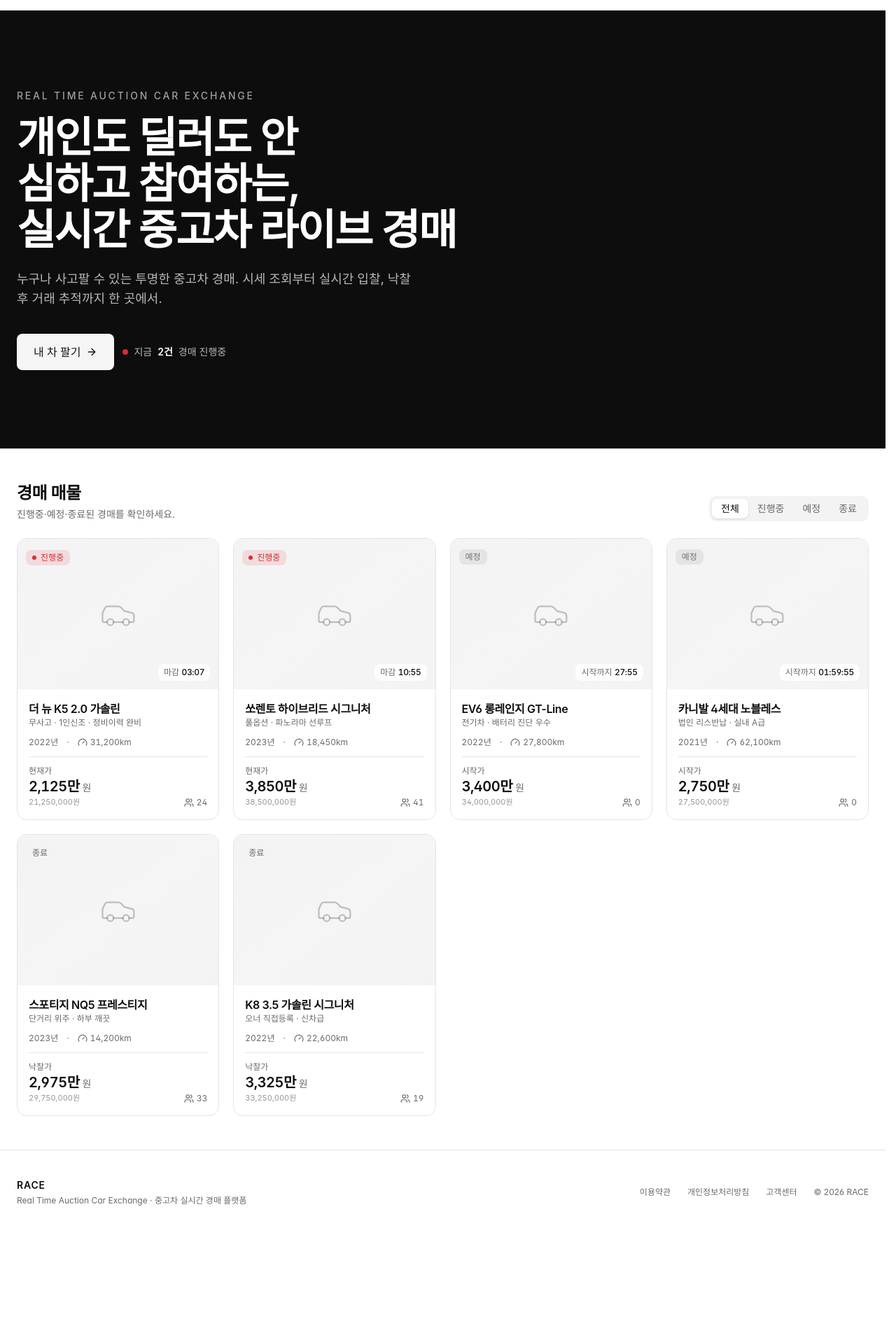
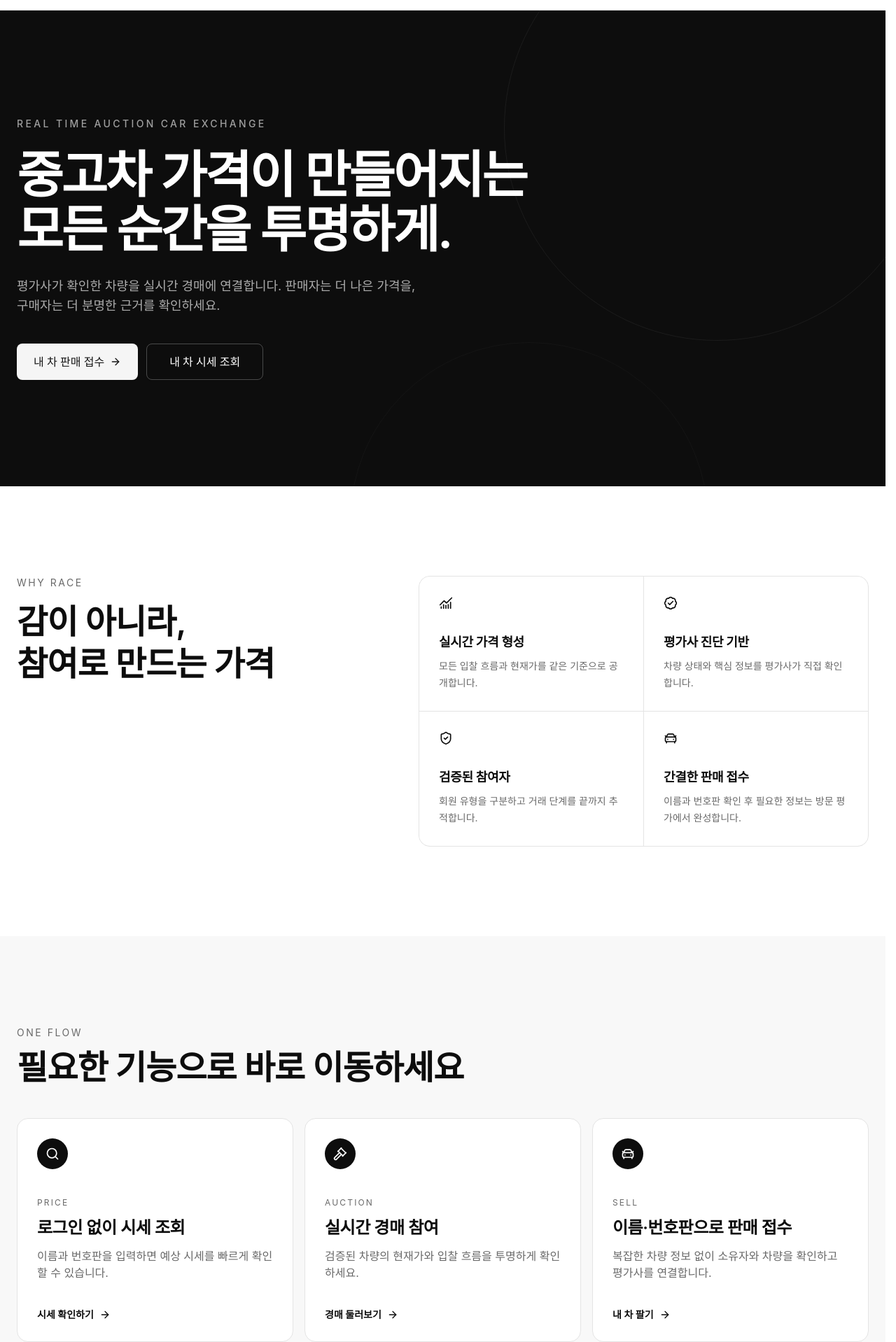
Before and after one commit to softeerbootcamp-8th/WEB-Team1-F1, a React (Vite) app in the folder frontend/: page / in a window 1280 px wide. Shown: the part 50-1968 px from the top of the page at 70% size. Before the commit the page ends 1814 px from the top, so only its background shows below. Built offline with nearby package versions, Linux system fonts and the light colour scheme; a web font is replaced by a local one.

Commit message:
feat: build landing home and simplify sell flow (#34) (#39)

```diff
--- a/frontend/src/app/router.tsx
+++ b/frontend/src/app/router.tsx
@@ -4,6 +4,7 @@ import { AppLayout } from '@/components/layout/app-layout'
 import { EmptyState } from '@/components/common/empty-state'
 import { Button } from '@/components/ui/button'
 import { HomePage } from '@/features/auctions/pages/home-page'
+import { AuctionsPage } from '@/features/auctions/pages/auctions-page'
 import { AuctionRoomPage } from '@/features/auction-room/pages/auction-room-page'
 import { SellPage } from '@/features/sell/pages/sell-page'
 import { EvaluatorConnectionPage } from '@/features/sell/pages/evaluator-connection-page'
@@ -22,8 +23,9 @@ export function AppRouter() {
       {/* 기본 레이아웃(헤더/푸터) */}
       <Route element={<AppLayout />}>
         <Route path="/" element={<HomePage />} />
+        <Route path="/quote" element={<PriceQuotePage />} />
+        <Route path="/auctions" element={<AuctionsPage />} />
         <Route path="/auctions/:id" element={<AuctionRoomPage />} />
-        <Route path="/quote" element={<PriceQuotePage />} />
         <Route path="/sell" element={<SellPage />} />
         <Route path="/sell/evaluator" element={<EvaluatorConnectionPage />} />
         <Route path="/mypage" element={<MyPage />} />
--- a/frontend/src/components/layout/header.tsx
+++ b/frontend/src/components/layout/header.tsx
@@ -22,6 +22,7 @@ import { ROLE_LABEL, useAuth } from '@/features/auth/auth-context'
 const NAV = [
   { to: '/', label: '홈', end: true },
   { to: '/quote', label: '시세조회' },
+  { to: '/auctions', label: '경매 목록' },
   { to: '/sell', label: '내차 팔기' },
   { to: '/mypage', label: '마이페이지' },
 ]
--- a/frontend/src/features/auctions/components/auction-card.tsx
+++ b/frontend/src/features/auctions/components/auction-card.tsx
@@ -2,6 +2,7 @@ import { Link } from 'react-router-dom'
 import { Gauge, Users } from 'lucide-react'
 
 import { Card } from '@/components/ui/card'
+import { Badge } from '@/components/ui/badge'
 import { CarThumb } from '@/components/common/car-thumb'
 import { StatusBadge } from '@/components/common/status-badge'
 import { Countdown } from '@/components/common/countdown'
@@ -15,6 +16,8 @@ interface AuctionCardProps {
 /** 홈 리스트의 경매 카드. 썸네일·차종·현재가/시작가·남은시간. */
 export function AuctionCard({ auction }: AuctionCardProps) {
   const { car, status } = auction
+  const evaluationKeyword =
+    auction.evaluationKeywords[auction.id % auction.evaluationKeywords.length]
   const isLive = status === 'LIVE'
   const priceLabel = isLive ? '현재가' : status === 'ENDED' ? '낙찰가' : '시작가'
   const price = isLive || status === 'ENDED' ? auction.currentPrice : auction.startPrice
@@ -51,9 +54,9 @@ export function AuctionCard({ auction }: AuctionCardProps) {
           <Link to={`/auctions/${auction.id}`}>
             <h3 className="truncate font-semibold tracking-tight">{car.name}</h3>
           </Link>
-          <p className="text-muted-foreground truncate text-xs">
-            {auction.title}
-          </p>
+          <Badge variant="secondary" className="font-normal">
+            평가사 한줄평 · {evaluationKeyword}
+          </Badge>
         </div>
 
         <dl className="text-muted-foreground flex flex-wrap items-center gap-x-3 gap-y-1 text-xs">
@@ -82,7 +85,7 @@ export function AuctionCard({ auction }: AuctionCardProps) {
           </div>
           <div className="text-muted-foreground flex items-center gap-1 text-xs">
             <Users className="size-3.5" />
-            <span className="tabular">{auction.bidCount}</span>
+            <span className="tabular">입찰자 {auction.participantCount}명</span>
           </div>
         </div>
       </div>
--- a/frontend/src/features/auctions/mock.ts
+++ b/frontend/src/features/auctions/mock.ts
@@ -30,6 +30,8 @@ export const MOCK_AUCTIONS: AuctionCard[] = [
     startPrice: 18_000_000,
     currentPrice: 21_250_000,
     bidCount: 24,
+    participantCount: 9,
+    evaluationKeywords: ['무사고', '1인 신조', '정비 이력 완비'],
     startAt: iso(-40 * min),
     endAt: iso(3 * min + 12_000),
   },
@@ -53,6 +55,8 @@ export const MOCK_AUCTIONS: AuctionCard[] = [
     startPrice: 32_000_000,
     currentPrice: 38_500_000,
     bidCount: 41,
+    participantCount: 14,
+    evaluationKeywords: ['풀옵션', '골격 이상 없음', '실내 상태 우수'],
     startAt: iso(-25 * min),
     endAt: iso(11 * min),
   },
@@ -76,6 +80,8 @@ export const MOCK_AUCTIONS: AuctionCard[] = [
     startPrice: 34_000_000,
     currentPrice: 34_000_000,
     bidCount: 0,
+    participantCount: 6,
+    evaluationKeywords: ['배터리 진단 우수', '무사고', '짧은 주행거리'],
     startAt: iso(28 * min),
     endAt: iso(28 * min + hour),
   },
@@ -99,6 +105,8 @@ export const MOCK_AUCTIONS: AuctionCard[] = [
     startPrice: 27_500_000,
     currentPrice: 27_500_000,
     bidCount: 0,
+    participantCount: 4,
+    evaluationKeywords: ['실내 A급', '정비 완료', '주요 옵션 다수'],
     startAt: iso(2 * hour),
     endAt: iso(3 * hour),
   },
@@ -122,6 +130,8 @@ export const MOCK_AUCTIONS: AuctionCard[] = [
     startPrice: 25_000_000,
     currentPrice: 29_750_000,
     bidCount: 33,
+    participantCount: 11,
+    evaluationKeywords: ['하부 상태 우수', '짧은 주행거리', '비흡연 차량'],
     startAt: iso(-3 * hour),
     endAt: iso(-30 * min),
   },
@@ -145,6 +155,8 @@ export const MOCK_AUCTIONS: AuctionCard[] = [
     startPrice: 30_000_000,
     currentPrice: 33_250_000,
     bidCount: 19,
+    participantCount: 8,
+    evaluationKeywords: ['신차급', '무사고', '1인 신조'],
     startAt: iso(-5 * hour),
     endAt: iso(-2 * hour),
   },
--- /dev/null
+++ b/frontend/src/features/auctions/pages/auctions-page.tsx
@@ -0,0 +1,67 @@
+import { useMemo, useState } from 'react'
+import { SearchX } from 'lucide-react'
+
+import { Tabs, TabsList, TabsTrigger } from '@/components/ui/tabs'
+import { EmptyState } from '@/components/common/empty-state'
+import { AuctionCard } from '@/features/auctions/components/auction-card'
+import { MOCK_AUCTIONS } from '@/features/auctions/mock'
+import type { AuctionStatus } from '@/types/domain'
+
+type Filter = 'ALL' | AuctionStatus
+
+const FILTERS: { value: Filter; label: string }[] = [
+  { value: 'ALL', label: '전체' },
+  { value: 'LIVE', label: '진행중' },
+  { value: 'SCHEDULED', label: '예정' },
+  { value: 'ENDED', label: '종료' },
+]
+
+export function AuctionsPage() {
+  const [filter, setFilter] = useState<Filter>('ALL')
+  const auctions = useMemo(
+    () =>
+      filter === 'ALL'
+        ? MOCK_AUCTIONS
+        : MOCK_AUCTIONS.filter((auction) => auction.status === filter),
+    [filter],
+  )
+
+  return (
+    <main aria-label="경매 목록" className="mx-auto max-w-7xl px-6 py-12">
+      <header className="mb-8 flex flex-wrap items-end justify-between gap-5">
+        <div>
+          <p className="text-muted-foreground text-sm">LIVE AUCTIONS</p>
+          <h1 className="mt-2 text-3xl font-semibold md:text-4xl">경매 목록</h1>
+          <p className="text-muted-foreground mt-2">
+            평가가 완료된 차량의 실시간 가격 형성 과정을 확인하세요.
+          </p>
+        </div>
+        <Tabs value={filter} onValueChange={(value) => setFilter(value as Filter)}>
+          <TabsList>
+            {FILTERS.map((item) => (
+              <TabsTrigger key={item.value} value={item.value}>
+                {item.label}
+              </TabsTrigger>
+            ))}
+          </TabsList>
+        </Tabs>
+      </header>
+
+      {auctions.length === 0 ? (
+        <EmptyState
+          icon={SearchX}
+          title="해당 상태의 경매가 없습니다"
+          description="다른 필터를 선택해 보세요."
+        />
+      ) : (
+        <ul className="grid grid-cols-1 gap-5 sm:grid-cols-2 lg:grid-cols-3 xl:grid-cols-4">
+          {auctions.map((auction) => (
+            <li key={auction.id}>
+              <AuctionCard auction={auction} />
+            </li>
+          ))}
+        </ul>
+      )}
+    </main>
+  )
+}
--- a/frontend/src/features/auctions/pages/home-page.tsx
+++ b/frontend/src/features/auctions/pages/home-page.tsx
@@ -1,101 +1,211 @@
-import { useMemo, useState } from 'react'
 import { Link } from 'react-router-dom'
-import { ArrowRight, SearchX } from 'lucide-react'
+import {
+  ArrowRight,
+  BadgeCheck,
+  CarFront,
+  ChartNoAxesCombined,
+  Gavel,
+  Search,
+  ShieldCheck,
+} from 'lucide-react'
 
 import { Button } from '@/components/ui/button'
-import { Tabs, TabsList, TabsTrigger } from '@/components/ui/tabs'
-import { EmptyState } from '@/components/common/empty-state'
 import { AuctionCard } from '@/features/auctions/components/auction-card'
 import { MOCK_AUCTIONS } from '@/features/auctions/mock'
-import type { AuctionStatus } from '@/types/domain'
 
-type Filter = 'ALL' | AuctionStatus
-
-const FILTERS: { value: Filter; label: string }[] = [
-  { value: 'ALL', label: '전체' },
-  { value: 'LIVE', label: '진행중' },
-  { value: 'SCHEDULED', label: '예정' },
-  { value: 'ENDED', label: '종료' },
+const FEATURES = [
+  {
+    icon: Search,
+    eyebrow: 'PRICE',
+    title: '로그인 없이 시세 조회',
+    description: '이름과 번호판을 입력하면 예상 시세를 빠르게 확인할 수 있습니다.',
+    to: '/quote',
+    cta: '시세 확인하기',
+  },
+  {
+    icon: Gavel,
+    eyebrow: 'AUCTION',
+    title: '실시간 경매 참여',
+    description: '검증된 차량의 현재가와 입찰 흐름을 투명하게 확인하세요.',
+    to: '/auctions',
+    cta: '경매 둘러보기',
+  },
+  {
+    icon: CarFront,
+    eyebrow: 'SELL',
+    title: '이름·번호판으로 판매 접수',
+    description: '복잡한 차량 정보 없이 소유자와 차량을 확인하고 평가사를 연결합니다.',
+    to: '/sell',
+    cta: '내 차 팔기',
+  },
 ]
 
 export function HomePage() {
-  const [filter, setFilter] = useState<Filter>('ALL')
-
-  const auctions = useMemo(() => {
-    if (filter === 'ALL') return MOCK_AUCTIONS
-    return MOCK_AUCTIONS.filter((a) => a.status === filter)
-  }, [filter])
-
-  const liveCount = MOCK_AUCTIONS.filter((a) => a.status === 'LIVE').length
+  const liveAuctions = MOCK_AUCTIONS.filter(
+    (auction) => auction.status === 'LIVE',
+  ).slice(0, 3)
 
   return (
-    <main aria-label="홈 - 경매 목록">
-      {/* Hero — 블랙 배경, 넓은 여백, 얇은 헤드라인 (Kia 톤) */}
-      <section className="bg-foreground text-background relative overflow-hidden">
-        <div className="mx-auto max-w-7xl px-6 py-20 md:py-28">
-          <p className="text-background/60 mb-4 text-sm font-medium tracking-[0.2em] uppercase">
+    <main aria-label="RACE 홈">
+      <section className="bg-foreground text-background relative isolate overflow-hidden">
+        <div className="absolute inset-0 -z-10 opacity-30">
+          <div className="absolute top-[-20%] right-[-5%] size-[38rem] rounded-full border border-white/20" />
+          <div className="absolute right-[20%] bottom-[-45%] size-[32rem] rounded-full border border-white/10" />
+        </div>
+        <div className="mx-auto flex min-h-[680px] max-w-7xl flex-col justify-center px-6 py-24">
+          <p className="text-background/60 mb-6 text-sm font-medium tracking-[0.24em] uppercase">
             Real Time Auction Car Exchange
           </p>
-          <h1 className="max-w-3xl text-4xl leading-[1.1] font-semibold tracking-[-0.03em] text-balance md:text-6xl">
-            개인도 딜러도 안심하고 참여하는,
+          <h1 className="max-w-4xl text-5xl leading-[1.08] font-semibold tracking-[-0.04em] text-balance md:text-7xl">
+            중고차 가격이 만들어지는
             <br />
-            실시간 중고차 라이브 경매
+            모든 순간을 투명하게.
           </h1>
-          <p className="text-background/70 mt-6 max-w-xl text-base md:text-lg">
-            누구나 사고팔 수 있는 투명한 중고차 경매. 시세 조회부터 실시간 입찰,
-            낙찰 후 거래 추적까지 한 곳에서.
+          <p className="text-background/65 mt-7 max-w-xl text-base leading-7 md:text-lg">
+            평가사가 확인한 차량을 실시간 경매에 연결합니다. 판매자는 더
+            나은 가격을, 구매자는 더 분명한 근거를 확인하세요.
           </p>
-          <div className="mt-9 flex flex-wrap items-center gap-3">
+          <div className="mt-10 flex flex-wrap gap-3">
             <Button size="xl" variant="secondary" asChild>
               <Link to="/sell">
-                내 차 팔기
+                내 차 판매 접수
                 <ArrowRight className="size-4" />
               </Link>
             </Button>
-            <div className="text-background/70 flex items-center gap-2 text-sm">
-              <span className="bg-status-live inline-block size-2 rounded-full" style={{ animation: 'var(--animate-live-pulse)' }} />
-              지금 <span className="text-background font-semibold">{liveCount}건</span> 경매 진행중
-            </div>
+            <Button
+              size="xl"
+              variant="outline"
+              className="border-background/25 bg-transparent text-background hover:bg-background/10 hover:text-background"
+              asChild
+            >
+              <Link to="/quote">내 차 시세 조회</Link>
+            </Button>
           </div>
         </div>
       </section>
 
-      {/* 목록 */}
-      <section className="mx-auto max-w-7xl px-6 py-12">
-        <div className="mb-6 flex flex-wrap items-end justify-between gap-4">
+      <section className="mx-auto grid max-w-7xl gap-12 px-6 py-24 lg:grid-cols-[0.9fr_1.1fr] lg:py-32">
         <div>
-            <h2 className="text-2xl font-semibold tracking-tight">경매 매물</h2>
-            <p className="text-muted-foreground mt-1 text-sm">
-              진행중·예정·종료된 경매를 확인하세요.
+          <p className="text-muted-foreground text-sm tracking-[0.18em] uppercase">
+            Why RACE
           </p>
+          <h2 className="mt-4 text-3xl leading-tight font-semibold md:text-5xl">
+            감이 아니라,
+            <br />
+            참여로 만드는 가격
+          </h2>
         </div>
-          <Tabs value={filter} onValueChange={(v) => setFilter(v as Filter)}>
-            <TabsList>
-              {FILTERS.map((f) => (
-                <TabsTrigger key={f.value} value={f.value}>
-                  {f.label}
-                </TabsTrigger>
-              ))}
-            </TabsList>
-          </Tabs>
+        <div className="grid gap-px overflow-hidden rounded-2xl border bg-border sm:grid-cols-2">
+          <Value
+            icon={ChartNoAxesCombined}
+            title="실시간 가격 형성"
+            description="모든 입찰 흐름과 현재가를 같은 기준으로 공개합니다."
+          />
+          <Value
+            icon={BadgeCheck}
+            title="평가사 진단 기반"
+            description="차량 상태와 핵심 정보를 평가사가 직접 확인합니다."
+          />
+          <Value
+            icon={ShieldCheck}
+            title="검증된 참여자"
+            description="회원 유형을 구분하고 거래 단계를 끝까지 추적합니다."
+          />
+          <Value
+            icon={CarFront}
+            title="간결한 판매 접수"
+            description="이름과 번호판 확인 후 필요한 정보는 방문 평가에서 완성합니다."
+          />
         </div>
+      </section>
 
-        {auctions.length === 0 ? (
-          <EmptyState
-            icon={SearchX}
-            title="해당 상태의 경매가 없습니다"
-            description="다른 필터를 선택해 보세요."
-          />
-        ) : (
-          <ul className="grid grid-cols-1 gap-5 sm:grid-cols-2 lg:grid-cols-3 xl:grid-cols-4">
-            {auctions.map((auction) => (
+      <section className="bg-muted/55">
+        <div className="mx-auto max-w-7xl px-6 py-24 lg:py-32">
+          <div className="mb-12 max-w-2xl">
+            <p className="text-muted-foreground text-sm tracking-[0.18em] uppercase">
+              One Flow
+            </p>
+            <h2 className="mt-4 text-3xl font-semibold md:text-5xl">
+              필요한 기능으로 바로 이동하세요
+            </h2>
+          </div>
+          <div className="grid gap-4 lg:grid-cols-3">
+            {FEATURES.map((feature) => {
+              const Icon = feature.icon
+              return (
+                <article
+                  key={feature.title}
+                  className="bg-background flex min-h-80 flex-col rounded-2xl border p-7"
+                >
+                  <div className="bg-foreground text-background flex size-11 items-center justify-center rounded-full">
+                    <Icon className="size-5" />
+                  </div>
+                  <p className="text-muted-foreground mt-10 text-xs tracking-[0.18em]">
+                    {feature.eyebrow}
+                  </p>
+                  <h3 className="mt-3 text-2xl font-semibold">{feature.title}</h3>
+                  <p className="text-muted-foreground mt-3 leading-6">
+                    {feature.description}
+                  </p>
+                  <Link
+                    to={feature.to}
+                    className="mt-auto flex items-center gap-2 pt-8 text-sm font-semibold"
+                  >
+                    {feature.cta}
+                    <ArrowRight className="size-4" />
+                  </Link>
+                </article>
+              )
+            })}
+          </div>
+        </div>
+      </section>
+
+      <section id="live-auctions" className="mx-auto max-w-7xl px-6 py-24 lg:py-32">
+        <div className="mb-10 flex flex-wrap items-end justify-between gap-5">
+          <div>
+            <p className="text-muted-foreground text-sm tracking-[0.18em] uppercase">
+              Live Now
+            </p>
+            <h2 className="mt-3 text-3xl font-semibold md:text-5xl">
+              지금 진행 중인 경매
+            </h2>
+          </div>
+          <Button variant="outline" asChild>
+            <Link to="/auctions">
+              전체 경매 보기
+              <ArrowRight className="size-4" />
+            </Link>
+          </Button>
+        </div>
+        <ul className="grid gap-5 md:grid-cols-2 lg:grid-cols-3">
+          {liveAuctions.map((auction) => (
             <li key={auction.id}>
               <AuctionCard auction={auction} />
             </li>
           ))}
         </ul>
-        )}
       </section>
     </main>
   )
 }
+
+function Value({
+  icon: Icon,
+  title,
+  description,
+}: {
+  icon: typeof ShieldCheck
+  title: string
+  description: string
+}) {
+  return (
+    <article className="bg-background p-7">
+      <Icon className="size-5" />
+      <h3 className="mt-8 text-lg font-semibold">{title}</h3>
+      <p className="text-muted-foreground mt-2 text-sm leading-6">
+        {description}
+      </p>
+    </article>
+  )
+}
--- a/frontend/src/types/domain.ts
+++ b/frontend/src/types/domain.ts
@@ -41,6 +41,8 @@ export interface AuctionCard {
   startPrice: number
   currentPrice: number
   bidCount: number
+  participantCount: number
+  evaluationKeywords: string[]
   startAt: string // ISO — 시작 시각
   endAt: string // ISO — 종료 예정 시각
 }
```
Lines whose indentation alone changed are shown as unchanged.
